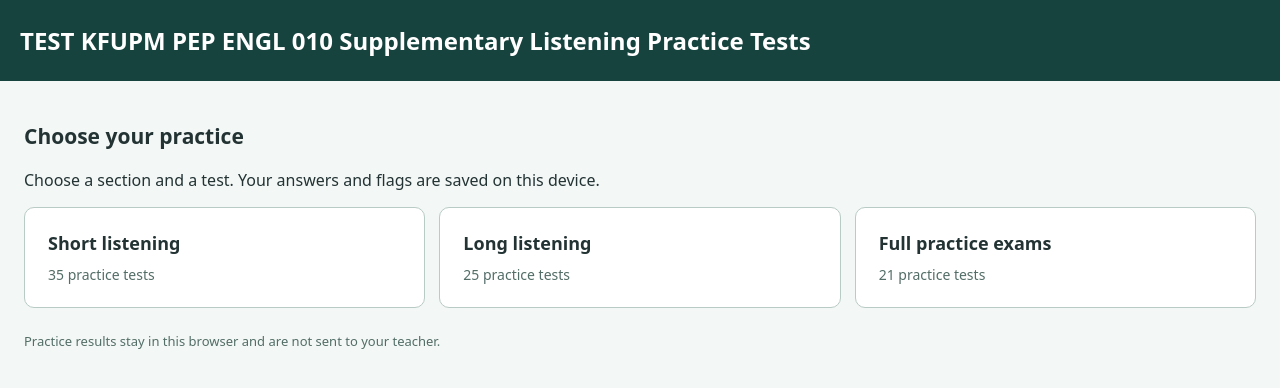
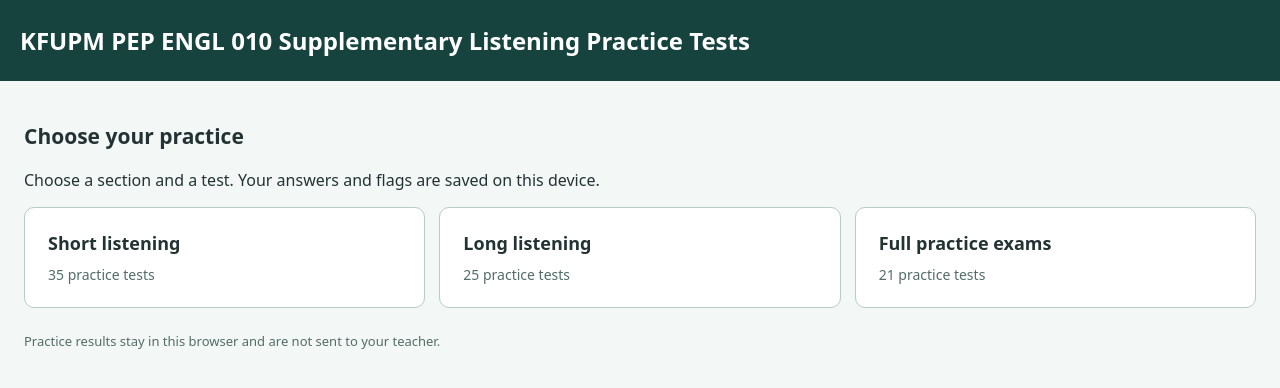
Before and after one commit to michaeldeckerkfupm/kfupm-audiosupplements, a plain HTML site: page index.html in a window 1280 px wide. Drawn offline with Linux system fonts and the light colour scheme.

Commit message:
Remove TEST prefix from site title

```diff
--- a/index.html
+++ b/index.html
@@ -1 +1 @@
-<!doctype html><html lang="en"><head><meta charset="utf-8"><meta name="viewport" content="width=device-width,initial-scale=1"><title>TEST KFUPM PEP ENGL 010 Supplementary Listening Practice Tests</title><link rel="stylesheet" href="style.css"></head><body><header><h1>TEST KFUPM PEP ENGL 010 Supplementary Listening Practice Tests</h1></header><main><section id="home"><h2>Choose your practice</h2><p>Choose a section and a test. Your answers and flags are saved on this device.</p><div id="sectionMenu" class="grid"></div><section id="tests"></section><p class="note">Practice results stay in this browser and are not sent to your teacher.</p></section><section id="quiz" hidden><div class="toolbar"><button id="back">All tests</button><strong id="title"></strong><button id="reset">Restart test</button></div><div class="layout"><aside class="panel player"><h2>Listening</h2><p id="instructions"></p><audio id="audio" controls preload="none"></audio><p class="note">Use headphones if possible. You can read the questions before starting the recording.</p><div id="navigation" class="question-nav"></div></aside><section class="panel"><div class="toolbar"><strong id="answered"></strong></div><progress id="progress" max="1" value="0"></progress><div id="result" aria-live="polite"></div><div id="questions"></div><div class="end"><button class="primary" id="submit">Submit answers</button></div></section></div></section></main><script src="app.js" defer></script></body></html>
+<!doctype html><html lang="en"><head><meta charset="utf-8"><meta name="viewport" content="width=device-width,initial-scale=1"><title>KFUPM PEP ENGL 010 Supplementary Listening Practice Tests</title><link rel="stylesheet" href="style.css"></head><body><header><h1>KFUPM PEP ENGL 010 Supplementary Listening Practice Tests</h1></header><main><section id="home"><h2>Choose your practice</h2><p>Choose a section and a test. Your answers and flags are saved on this device.</p><div id="sectionMenu" class="grid"></div><section id="tests"></section><p class="note">Practice results stay in this browser and are not sent to your teacher.</p></section><section id="quiz" hidden><div class="toolbar"><button id="back">All tests</button><strong id="title"></strong><button id="reset">Restart test</button></div><div class="layout"><aside class="panel player"><h2>Listening</h2><p id="instructions"></p><audio id="audio" controls preload="none"></audio><p class="note">Use headphones if possible. You can read the questions before starting the recording.</p><div id="navigation" class="question-nav"></div></aside><section class="panel"><div class="toolbar"><strong id="answered"></strong></div><progress id="progress" max="1" value="0"></progress><div id="result" aria-live="polite"></div><div id="questions"></div><div class="end"><button class="primary" id="submit">Submit answers</button></div></section></div></section></main><script src="app.js" defer></script></body></html>
```
